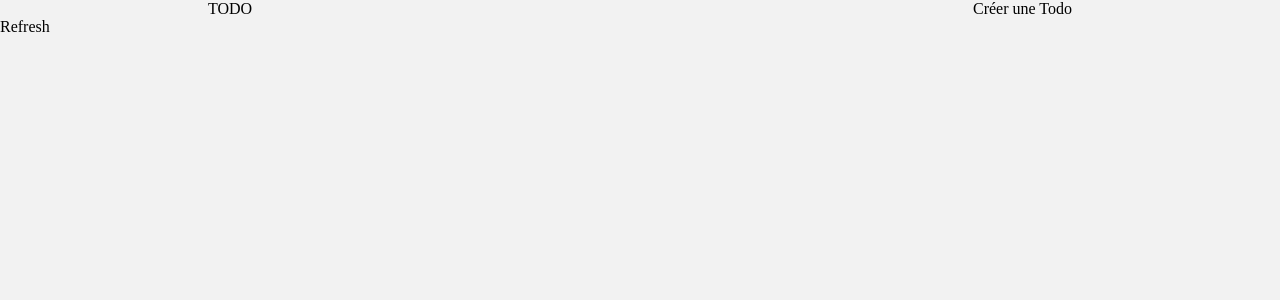
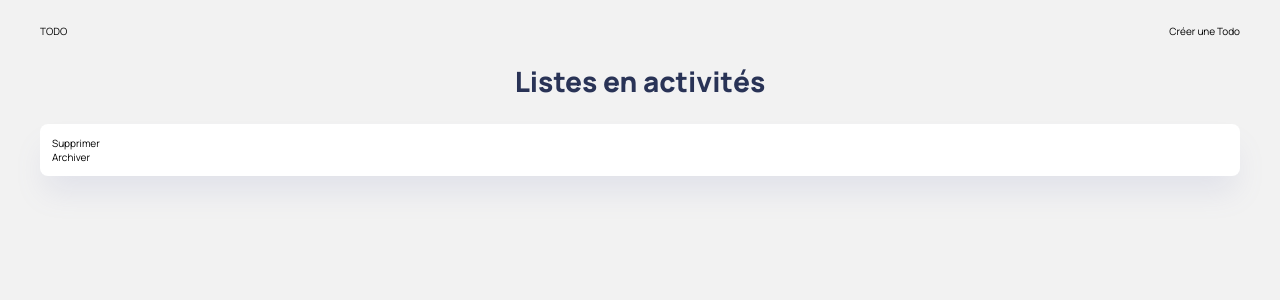
Before and after one commit to Yorellll/ToDoList, a Svelte app: page /create in a window 1280 px wide. Both pictures are taken after a click on the button "Créer". Shown: the top 300 px of the page. Built offline with nearby package versions, Linux system fonts and the light colour scheme.

Commit message:
Refacto some code and add styles

```diff
--- a/index.html
+++ b/index.html
@@ -4,6 +4,12 @@
     <meta charset="UTF-8" />
     <link rel="icon" type="image/svg+xml" href="/vite.svg" />
     <meta name="viewport" content="width=device-width, initial-scale=1.0" />
+    <link rel="preconnect" href="https://fonts.googleapis.com" />
+    <link rel="preconnect" href="https://fonts.gstatic.com" crossorigin />
+    <link
+      href="https://fonts.googleapis.com/css2?family=Manrope:wght@200..800&display=swap"
+      rel="stylesheet"
+    />
     <title>TodoList</title>
   </head>
   <body>
--- a/src/app.css
+++ b/src/app.css
@@ -1,84 +1,3 @@
-/* :root {
-  font-family: Inter, system-ui, Avenir, Helvetica, Arial, sans-serif;
-  line-height: 1.5;
-  font-weight: 400;
-
-  color-scheme: light dark;
-  color: rgba(255, 255, 255, 0.87);
-  background-color: #242424;
-
-  font-synthesis: none;
-  text-rendering: optimizeLegibility;
-  -webkit-font-smoothing: antialiased;
-  -moz-osx-font-smoothing: grayscale;
-}
-
-a {
-  font-weight: 500;
-  color: #646cff;
-  text-decoration: inherit;
-}
-a:hover {
-  color: #535bf2;
-}
-
-body {
-  margin: 0;
-  display: flex;
-  place-items: center;
-  min-width: 320px;
-  min-height: 100vh;
-}
-
-h1 {
-  font-size: 3.2em;
-  line-height: 1.1;
-}
-
-.card {
-  padding: 2em;
-}
-
-#app {
-  max-width: 1280px;
-  margin: 0 auto;
-  padding: 2rem;
-  text-align: center;
-}
-
-button {
-  border-radius: 8px;
-  border: 1px solid transparent;
-  padding: 0.6em 1.2em;
-  font-size: 1em;
-  font-weight: 500;
-  font-family: inherit;
-  background-color: #1a1a1a;
-  cursor: pointer;
-  transition: border-color 0.25s;
-}
-button:hover {
-  border-color: #646cff;
-}
-button:focus,
-button:focus-visible {
-  outline: 4px auto -webkit-focus-ring-color;
-}
-
-@media (prefers-color-scheme: light) {
-  :root {
-    color: #213547;
-    background-color: #ffffff;
-  }
-  a:hover {
-    color: #747bff;
-  }
-  button {
-    background-color: #f9f9f9;
-  }
-} */
-
-/* // === RESET CSS == // */
 * {
   box-sizing: border-box;
   min-width: 0;
@@ -90,9 +9,11 @@ button:focus-visible {
   font: inherit;
 }
 
-/* :root {
+:root {
+  font-family: "Manrope", sans-serif;
   font-size: 10px;
-} */
+  background-color: #848ead;
+}
 
 body {
   min-height: 100dvh;
@@ -147,9 +68,43 @@ video {
   display: flex;
   justify-content: space-between;
   align-items: center;
+  padding: 2.4rem 0 0;
 }
 
 .container {
-  width: min(100% - 3.2rem, 54rem);
+  width: min(100% - 3.2rem, 120rem);
   margin-inline: auto;
 }
+
+.big-title {
+  text-align: center;
+  font-size: 2.8rem;
+  font-weight: 800;
+  color: #293356;
+  margin: 2.4rem 0;
+}
+
+.lists {
+  & .lists-content {
+    display: grid;
+    grid-template-columns: repeat(auto-fit, minmax(20rem, 1fr));
+    gap: 2rem;
+  }
+}
+
+.lists {
+  & .list {
+    padding: 1.2rem;
+    border-radius: 8px;
+    background: #fff;
+    box-shadow: 0px 20px 30px -5px rgba(127, 137, 185, 0.15);
+
+    & h2 {
+      font-size: 1.4rem;
+      font-weight: 800;
+      letter-spacing: 2px;
+      /* text-transform: uppercase; */
+      color: #848ead;
+    }
+  }
+}
--- a/src/lib/FormListe.svelte
+++ b/src/lib/FormListe.svelte
@@ -1,19 +1,21 @@
-<script lang="ts">
+<script lang="ts" context="module">
   import { navigate } from "svelte-routing";
 
   // Type Liste pour la création de la liste
-  type Liste = {
+  export type typeListe = {
     title: String;
     archive: Boolean;
     todos: String[];
   };
 
-  //   Définition des variables initiales
+  // Définition des variables initiales
   let title = "";
 
-  let todos: Liste[] = JSON.parse(localStorage.getItem("todosList") || "[]");
+  let todos: typeListe[] = JSON.parse(
+    localStorage.getItem("todosList") || "[]"
+  );
 
-  //   Création d'une liste et récupération de son nom
+  // Création d'une liste et récupération de son nom
   const redirectAndCreate = () => {
     // Définition de la liste
     const list = {
@@ -28,9 +30,13 @@
     localStorage.setItem("todosList", JSON.stringify(todos));
 
     // Redirection vers la liste créée
-    navigate(`/${title}`);
+    // .tolowerCase() pour éviter les problèmes de casse
+    navigate(`/${title.toLowerCase()}`);
   };
 </script>
 
-<input id="Title" type="text" bind:value={title} />
-<button on:click={redirectAndCreate}>Créer</button>
+<section class="create container">
+  <h1 class="big-title">Créer une liste</h1>
+  <input id="Title" type="text" bind:value={title} />
+  <button on:click={redirectAndCreate}>Créer</button>
+</section>
--- a/src/lib/Liste.svelte
+++ b/src/lib/Liste.svelte
@@ -1,27 +1,30 @@
 <script lang="ts">
-    let tmp: string | null;
-    let listeTodos: [string, unknown][];
+  import type { typeListe } from "./FormListe.svelte";
+  // Le type des todos à été difini à la création, je le récupère juste
+  let listeTodos: typeListe[];
 
   const getTodos = () => {
-        tmp = localStorage.getItem("todosList");
-        if (tmp) {
-            listeTodos = Object.entries(JSON.parse(tmp));
-            console.log(listeTodos);
-        }
-    }
+    // Pour récupérer les todos
+    listeTodos = JSON.parse(localStorage.getItem("todosList") || "[]");
+    // console.log(listeTodos);
+  };
+
+  // Déclenchenement de la fonction getTodos
+  getTodos();
 </script>
-<button on:click={getTodos}>Refresh</button>
-<ul>
+
+<!-- <button on:click={getTodos}>Refresh</button> -->
+<section class="lists container">
+  <h1 class="big-title">Listes en activités</h1>
+  <ul class="lists-content">
     {#if listeTodos}
       {#each listeTodos as todo}
-            <!--{#if typeof todo[1] === "object"}-->
-            <li>
-                <h2>{todo[1]?.title}</h2>
+        <li class="list">
+          <h2>{todo?.title}</h2>
           <button>Supprimer</button>
           <button>Archiver</button>
         </li>
-            <br>
-            <!--{/if}-->
       {/each}
     {/if}
   </ul>
+</section>
--- a/src/main.ts
+++ b/src/main.ts
@@ -1,8 +1,7 @@
 import "./app.css";
 import App from "./App.svelte";
 
-const app = new App({
-  target: document.getElementById("app"),
-});
-
-export default app;
+const targetElement = document.getElementById("app");
+if (targetElement) {
+  new App({ target: targetElement });
+}
```
Also changed, not shown: src/lib/Counter.svelte (deleted, +0 -10 lines). Lines whose indentation alone changed are shown as unchanged.
